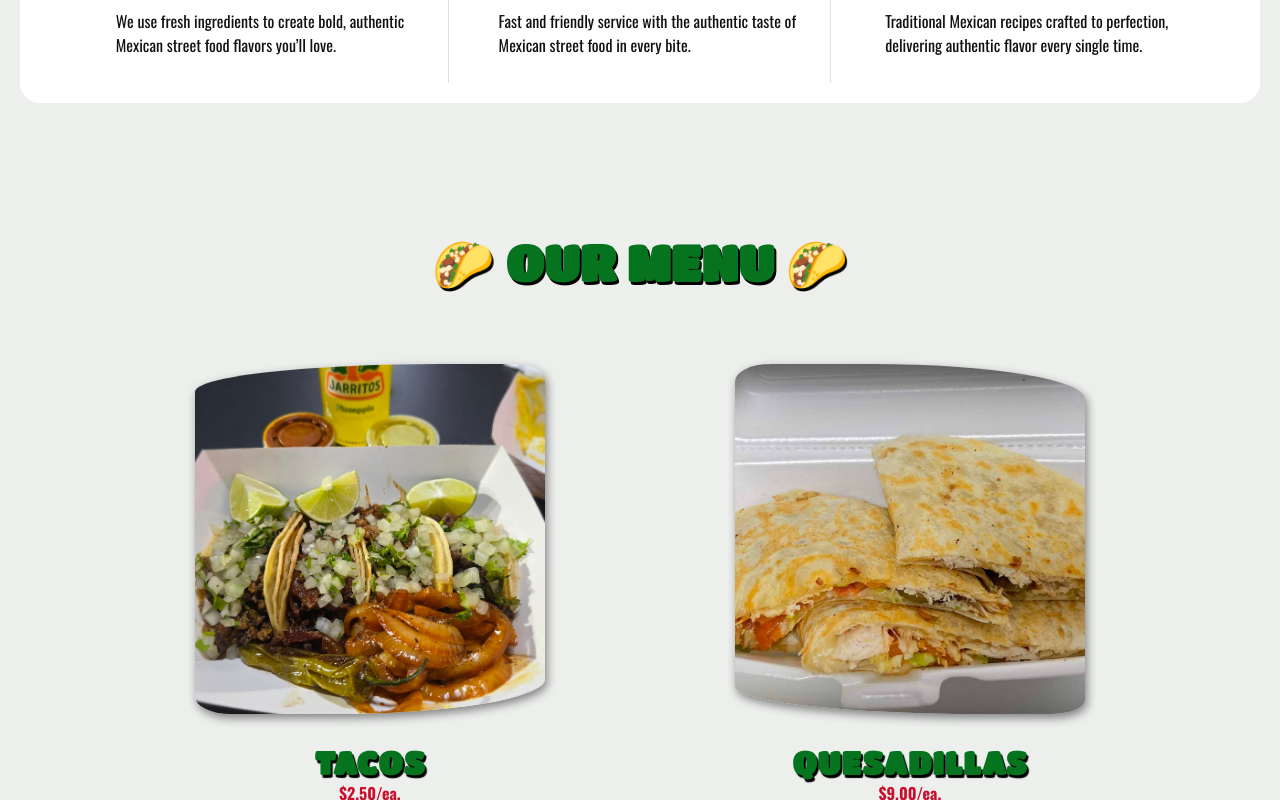
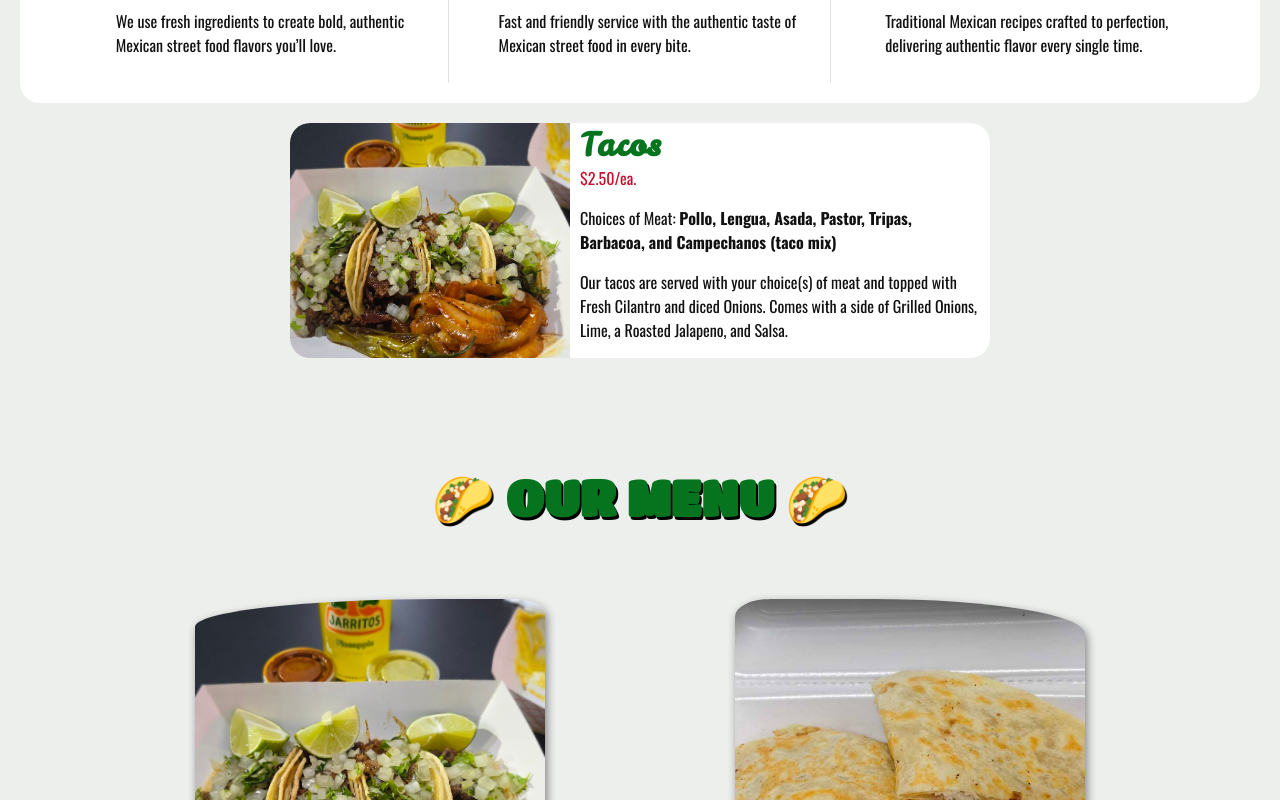
Before and after one commit to GilbertoRod/restaurant, a React (Vite) app: page /menu in a window 1280 px wide. Shown: the part 1000-1800 px from the top of the page. Built offline with nearby package versions, Linux system fonts and the light colour scheme.

Commit message:
menu card

```diff
--- a/src/Menu/Menu.css
+++ b/src/Menu/Menu.css
@@ -339,9 +339,33 @@ transition: all ease-in .15s;
 
 
 
-
-
-
+.menu-page-card{
+  background-color: white;
+  display: flex;
+  min-height: 150px;
+  border-radius: 20px;
+  overflow: hidden;
+  width: 100%;
+  max-width: 700px;
+}
+.menu-page-card-img{
+  width: 40%;
+  object-fit: cover;
+  object-position: center;
+  aspect-ratio: 4/3;
+}
+.menu-page-card-content{
+  margin: 0px 10px;
+}
+.menu-page-card-title{
+  font-family: leckerli;
+  text-align: start;
+  color: var(--main);
+}
+.menu-page-card-price{
+  margin: 0;
+  color: var(--comp);
+}
 
 
 
@@ -591,3 +615,36 @@ transition: all ease-in .15s;
     font-size: 40px;
   }
 }
+
+
+
+
+
+.google-map-menu {
+  display: block;/*this eliminates the 1 px of blank space at the bottom*/
+  width: 100%;
+  background-position: top center;
+  background-size: cover;
+  height: 100%;
+  box-shadow: 2px 2px 10px #00000078;
+  border-radius: 5px;
+  box-sizing: border-box;
+
+  height: 500px;
+  padding: 0;
+
+}
+
+.map-holder-menu {
+  width: 100%;
+  background-position: top center;
+  background-size: cover;
+  padding: 0px;
+  border-radius: 5px;
+  margin: 0px 0px;
+
+  height: 100%;
+
+
+
+}
--- a/src/Menu/Menu.jsx
+++ b/src/Menu/Menu.jsx
@@ -86,6 +86,18 @@ function Menu() {
       </div>
 
 
+
+
+
+        <div className='menu-page-card'>
+          <img className='menu-page-card-img' src={tacosMenu}/>
+          <div className='menu-page-card-content'>
+            <h1 className='menu-page-card-title'>Tacos</h1>
+            <p className='menu-page-card-price'>$2.50/ea.</p>
+            <p className='menu-page-card-subinfo'>Choices of Meat: <b>Pollo, Lengua, Asada, Pastor, Tripas, Barbacoa, and Campechanos (taco mix)</b></p>
+            <p className='menu-page-card-info'>Our tacos are served with your choice(s) of meat and topped with Fresh Cilantro and diced Onions. Comes with a side of Grilled Onions, Lime, a Roasted Jalapeno, and Salsa.</p>
+          </div>
+        </div>
 
       {/* Menu Categories */}
       <div className="menu-body">
@@ -307,6 +319,15 @@ function Menu() {
         </div>
 
       </div>
+      <div className='map-holder-menu'>
+
+            <iframe title='Your Creation Location On Map' className='google-map-menu' src="https://www.google.com/maps/embed?pb=!1m18!1m12!1m3!1d3367.3168800796657!2d-97.10752752437693!3d32.43745190126194!2m3!1f0!2f0!3f0!3m2!1i1024!2i768!4f13.1!3m3!1m2!1s0x864e5f9ff1ef4cf1%3A0xa46268b97039ed9c!2sStreet%20Tacos%20Y%20Mas%2C%20Venus%20Texas*21!5e0!3m2!1sen!2sus!4v1734835992587!5m2!1sen!2sus"
+            style={{border:'0'}}
+            allowFullScreen={true}
+            loading="lazy"
+          referrerPolicy="no-referrer-when-downgrade"/>
+          </div>
+
     </div>
 
 
```
